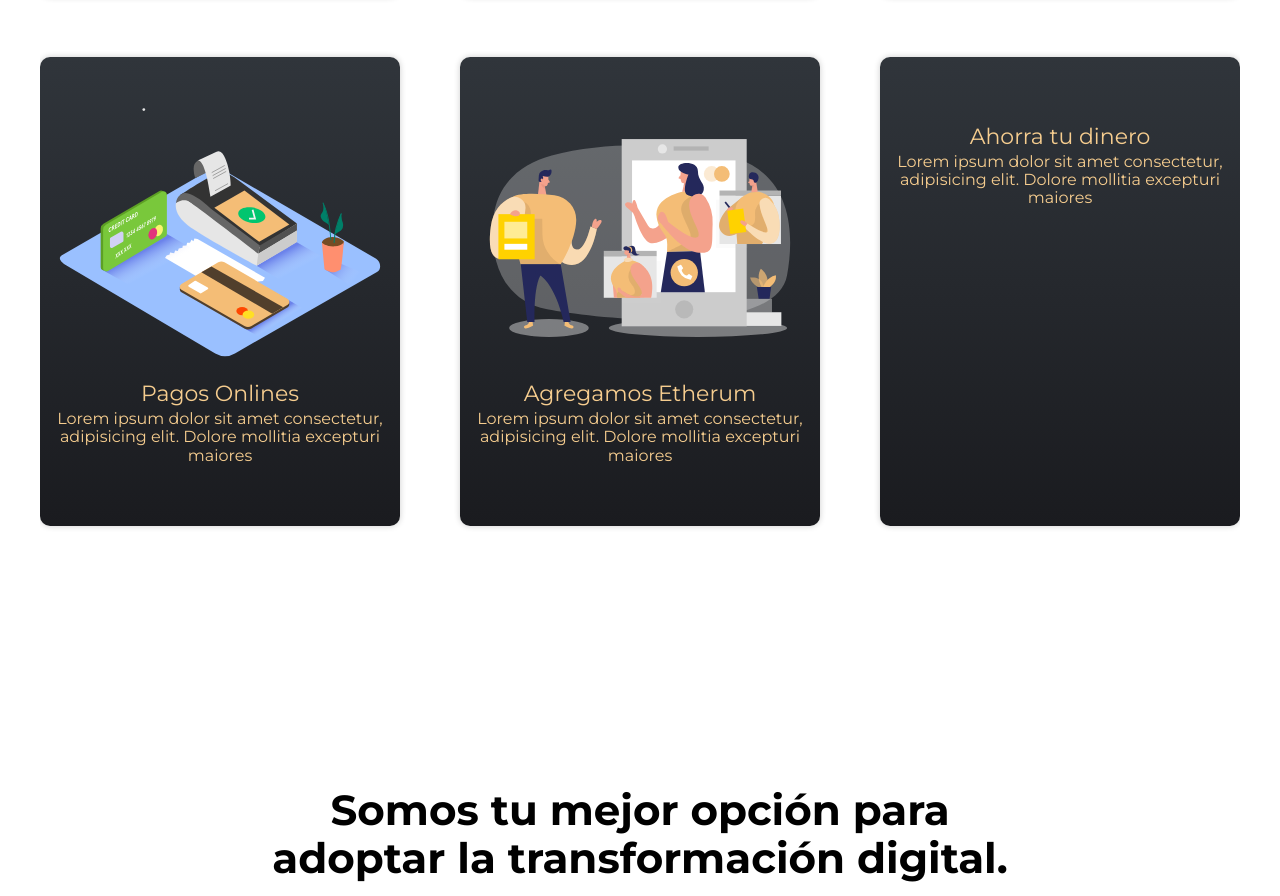
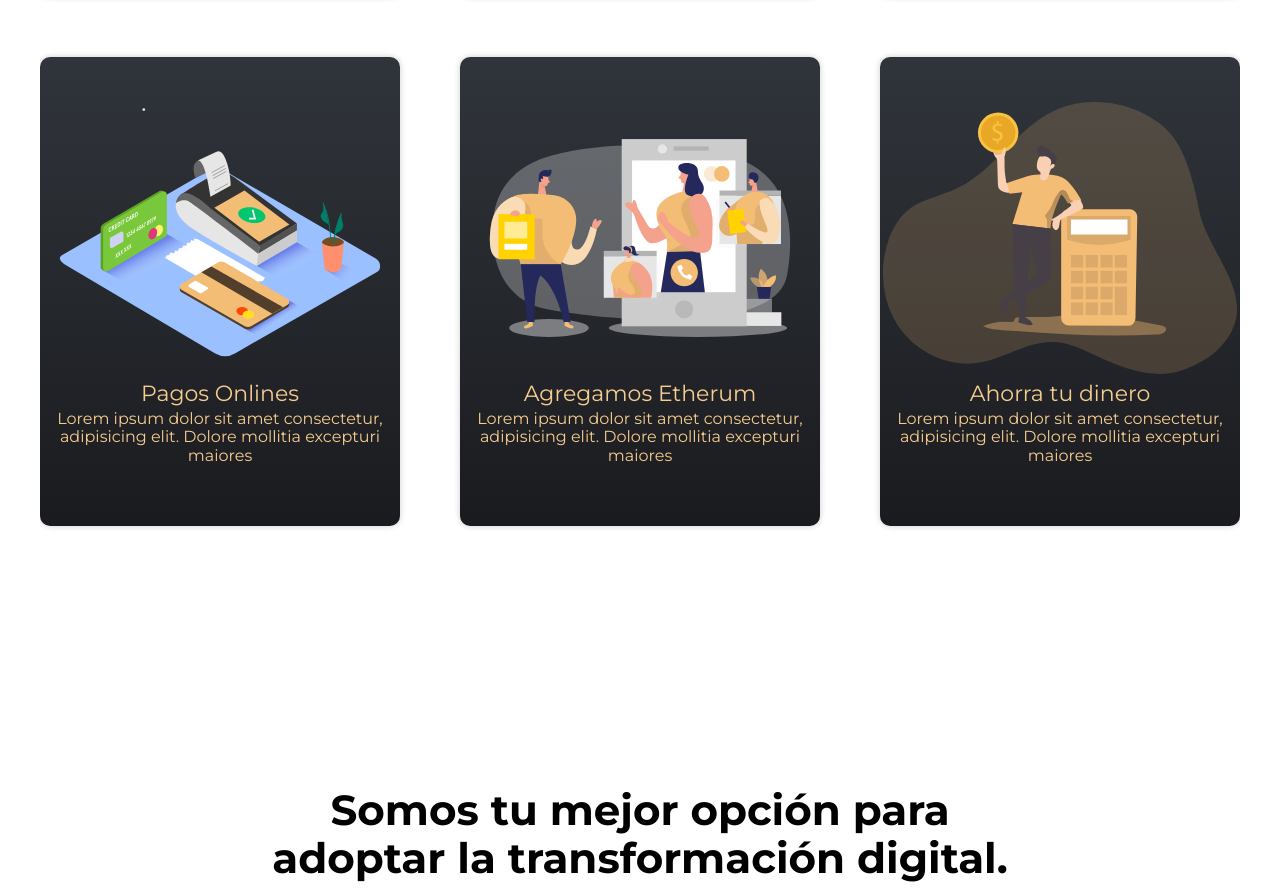
Before and after one commit to AdrianHernandezll/ProyectoCoder, a website: page servicios.html in a window 1280 px wide. Shown: the part 1453-2349 px from the top of the page. Drawn offline with nearby package versions, Linux system fonts and the light colour scheme.

Commit message:
agregardo nueva imagen SVG

```diff
--- a/servicios.html
+++ b/servicios.html
@@ -104,7 +104,7 @@
               </p>
             </div>
             <div class="card">
-              <img src="build/img/ahorro.svg" alt="" />
+              <img src="build/img/ahorrar.svg" alt="" />
               <div class="linea"></div>
               <p class="copy__section">Ahorra tu dinero</p>
               <p class="card__copy">
```
Also changed, not shown: build/img/ahorrar.svg (added).
